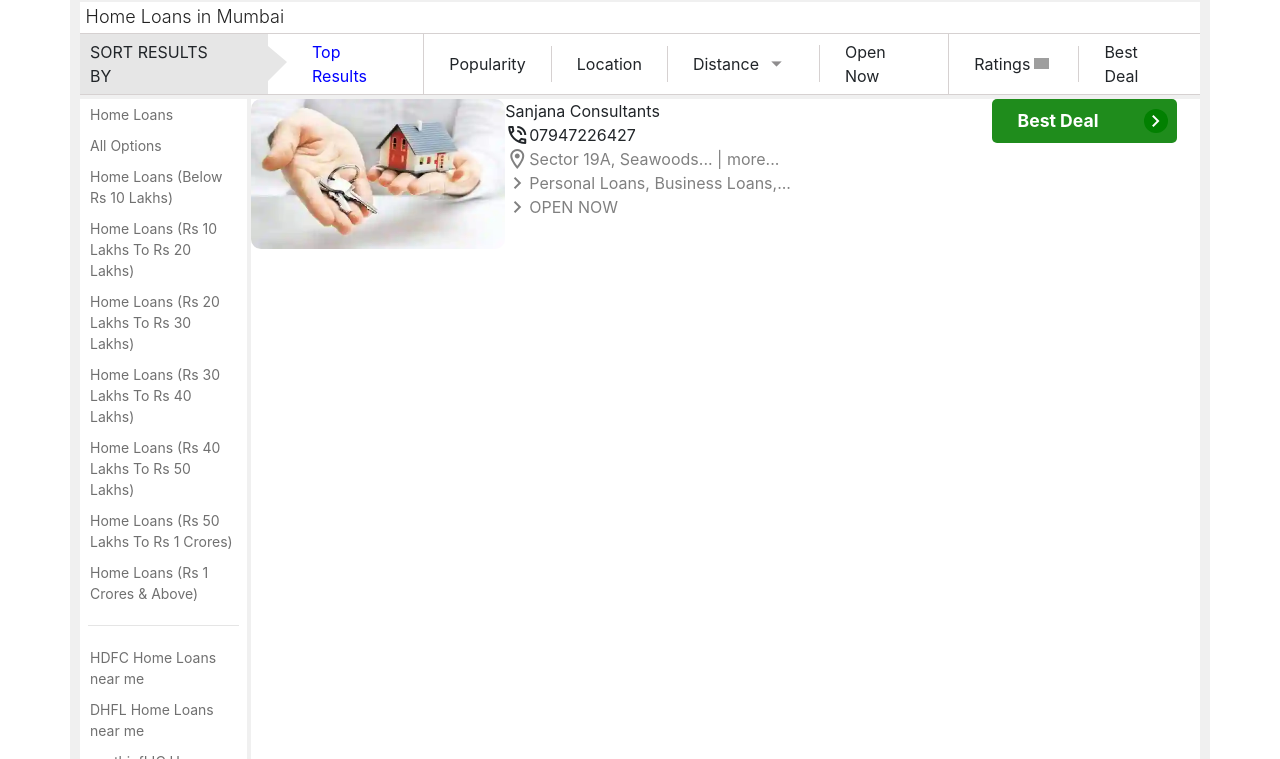
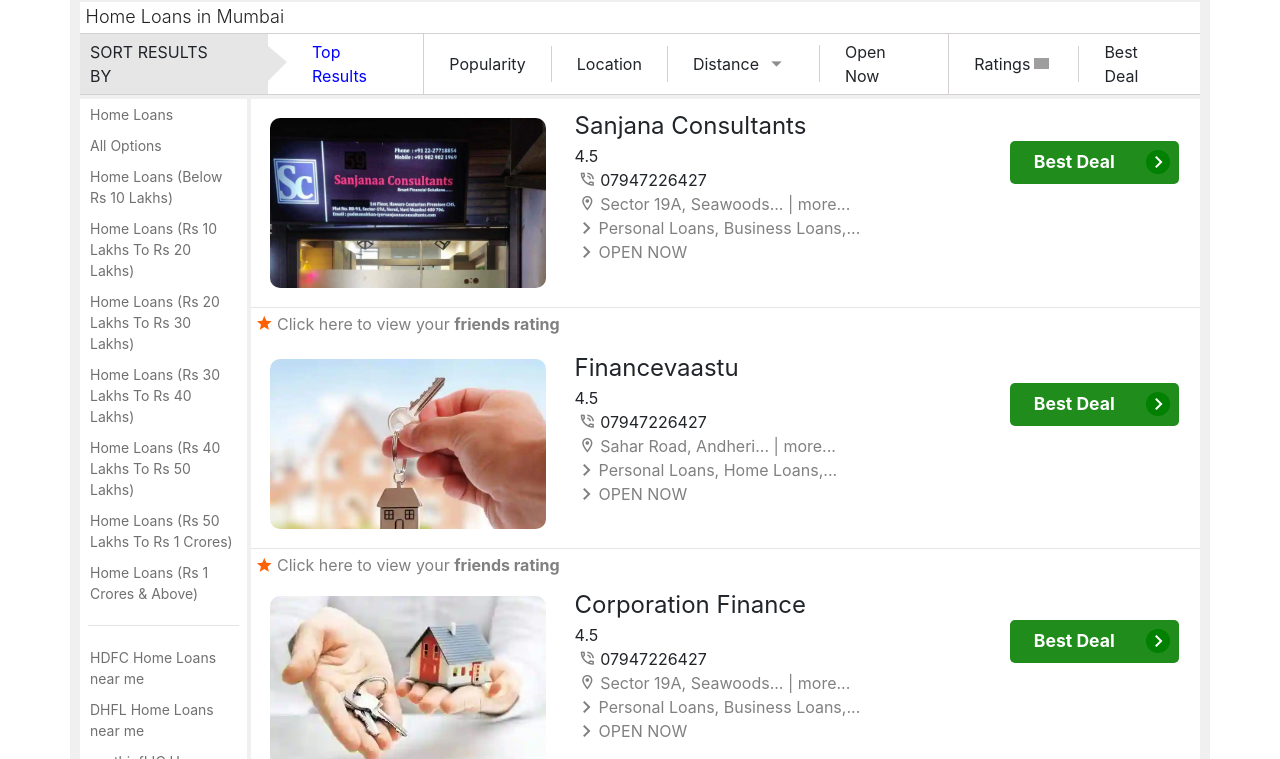
Before and after one commit to KUSUM24/JustDial_Clone, a plain HTML site: page index.html in a window 1280 px wide. Shown: the part 193-952 px from the top of the page. Drawn offline with nearby package versions, Linux system fonts and the light colour scheme; grey boxes are pictures that could not be loaded.

Commit message:
last commit

```diff
--- a/css/index.css
+++ b/css/index.css
@@ -124,12 +124,26 @@
   width: 85%;
 }
 .right-section .card-image {
-  width: 260px;
-  height: 150px;
+  width: 310px;
+  height: 170px;
   border-radius: 10px;
+  margin: 2%;
+  object-fit: cover;
+  object-position: top;
 }
 .right-section .details-item {
   color: gray;
+}
+.right-section .icon-font {
+  font-size: 110%;
+  color: gray;
+}
+.right-section .details-heading {
+  font-size: 150%;
+}
+.shop-details {
+  padding: 1%;
+  width: 50%;
 }
 .jd_verified {
   width: 72px;
@@ -137,7 +151,7 @@
   background-size: 70px 15px;
   background-repeat: no-repeat;
   margin-right: 10px;
-  background-image: url(https://akam.cdn.jdmagicbox.com/images/icontent/newwap/newprot/jdvrsl_verified.svg);
+  background-image: url("https://akam.cdn.jdmagicbox.com/images/icontent/newwap/newprot/jdvrsl_verified.svg");
 }
 .best-deal-section .best-deal-btn {
   background-color: #1f8c1c;
@@ -145,6 +159,7 @@
   padding: 4%;
   width: 80%;
   border-radius: 5px;
+  margin-top: 20%;
 }
 .best-deal-btn .best-deal-text {
   font-weight: 650;
@@ -155,3 +170,13 @@
   background-color: #028001;
   border-radius: 50%;
 }
+.friends-rating {
+  color: gray;
+}
+.friends-rating .star-icon {
+  color: #ff6101;
+  font-size: 110%;
+}
+.card-section-1 {
+  margin-bottom: 5px;
+}
--- a/index.html
+++ b/index.html
@@ -105,27 +105,28 @@
             <li>SBI Home Loans near me</li>
             <li>Indiabulls Home Loans near me</li>
             <li>ICICI Home Loans near me</li>
-
-            <!-- Gruh Home Loans near meBajaj Finance Home Loans near meCitibank
-            DSA Home Loan near meL&t Finance Home Loans near meHome Loan
-            Transfer Services near me -->
           </div>
           <div class="right-section bg-white">
-            <div class="card-section-1 align-start justify-content-around">
-              <img class="card-image" src="images/cardImage2.webp" alt="" />
-              <div class="shop-details w-50">
+            <div class="card-section-1">
+              <div class="first-section align-start justify-content-around">
+                <img class="card-image" src="images/cardImage1.webp" alt="" />
+                <div class="shop-details">
                   <div class="details-heading">Sanjana Consultants</div>
                   <div class="rating-main">
-                  <div class="final-rating"></div>
+                    <div class="final-rating">4.5</div>
                     <div class="rating-stars"></div>
                     <div class="votes"></div>
                   </div>
                   <div class="call-details align-flex">
-                  <span class="material-icons-outlined"> phone_in_talk </span>
+                    <span class="icon-font mx-1 material-icons-outlined">
+                      phone_in_talk
+                    </span>
                     <div class="mobile-number">07947226427</div>
                   </div>
                   <div class="address-main align-flex details-item">
-                  <span class="material-icons-outlined"> location_on </span>
+                    <span class="icon-font mx-1 material-icons-outlined">
+                      location_on
+                    </span>
                     <div class="address">
                       Sector 19A, Seawoods... | <span> more...</span>
                     </div>
@@ -153,6 +154,120 @@
                   </div>
                 </div>
               </div>
+              <hr class="w-100 mt-0 mb-1" />
+              <div class="friends-rating align-flex">
+                <span class="star-icon material-icons-outlined mx-1">
+                  star
+                </span>
+                <div>Click here to view your <b>friends rating</b></div>
+              </div>
+            </div>
+            <div class="card-section-2">
+              <div class="first-section align-start justify-content-around">
+                <img class="card-image" src="images/cardImage3.webp" alt="" />
+                <div class="shop-details">
+                  <div class="details-heading">Financevaastu</div>
+                  <div class="rating-main">
+                    <div class="final-rating">4.5</div>
+                    <div class="rating-stars"></div>
+                    <div class="votes"></div>
+                  </div>
+                  <div class="call-details align-flex">
+                    <span class="icon-font mx-1 material-icons-outlined">
+                      phone_in_talk
+                    </span>
+                    <div class="mobile-number">07947226427</div>
+                  </div>
+                  <div class="address-main align-flex details-item">
+                    <span class="icon-font mx-1 material-icons-outlined">
+                      location_on
+                    </span>
+                    <div class="address">
+                      Sahar Road, Andheri... | <span> more...</span>
+                    </div>
+                  </div>
+                  <div class="related-search align-flex details-item">
+                    <span class="material-icons-outlined"> chevron_right </span>
+                    <div class="card-text">Personal Loans, Home Loans,...</div>
+                  </div>
+                  <div class="shop-status align-flex details-item">
+                    <span class="material-icons-outlined"> chevron_right </span>
+                    <div class="card-text">OPEN NOW</div>
+                  </div>
+                  <span class="jd_verified"></span>
+                </div>
+                <div class="best-deal-section justify-flex w-25">
+                  <div class="best-deal-btn justify-between">
+                    <div class="best-deal-text">Best Deal</div>
+                    <span class="circle-arrow material-icons-outlined">
+                      keyboard_arrow_right
+                    </span>
+                  </div>
+                </div>
+              </div>
+              <hr class="w-100 mt-0 mb-1" />
+              <div class="friends-rating align-flex">
+                <span class="star-icon material-icons-outlined mx-1">
+                  star
+                </span>
+                <div>Click here to view your <b>friends rating</b></div>
+              </div>
+            </div>
+            <div class="card-section-3">
+              <div class="first-section align-start justify-content-around">
+                <img class="card-image" src="images/cardImage2.webp" alt="" />
+                <div class="shop-details">
+                  <div class="details-heading">Corporation Finance</div>
+                  <div class="rating-main">
+                    <div class="final-rating">4.5</div>
+                    <div class="rating-stars"></div>
+                    <div class="votes"></div>
+                  </div>
+                  <div class="call-details align-flex">
+                    <span class="icon-font mx-1 material-icons-outlined">
+                      phone_in_talk
+                    </span>
+                    <div class="mobile-number">07947226427</div>
+                  </div>
+                  <div class="address-main align-flex details-item">
+                    <span class="icon-font mx-1 material-icons-outlined">
+                      location_on
+                    </span>
+                    <div class="address">
+                      Sector 19A, Seawoods... | <span> more...</span>
+                    </div>
+                  </div>
+                  <div class="related-search align-flex details-item">
+                    <span class="material-icons-outlined"> chevron_right </span>
+                    <div class="card-text">
+                      Personal Loans, Business Loans,...
+                    </div>
+                  </div>
+                  <div class="shop-status align-flex details-item">
+                    <span class="material-icons-outlined"> chevron_right </span>
+                    <div class="card-text">OPEN NOW</div>
+                  </div>
+                  <div class="verified-section">
+                    <span class="jd_verified"></span>
+                  </div>
+                </div>
+                <div class="best-deal-section justify-flex w-25">
+                  <div class="best-deal-btn justify-between">
+                    <div class="best-deal-text">Best Deal</div>
+                    <span class="circle-arrow material-icons-outlined">
+                      keyboard_arrow_right
+                    </span>
+                  </div>
+                </div>
+              </div>
+              <hr class="w-100 mt-0 mb-1" />
+              <div class="friends-rating align-flex">
+                <span class="star-icon material-icons-outlined mx-1">
+                  star
+                </span>
+                <div>Click here to view your <b>friends rating</b></div>
+              </div>
+            </div>
           </div>
         </div>
       </div>
```
Also changed, not shown: images/cardImage1.webp (added), images/cardImage3.webp (added). Lines whose indentation alone changed are shown as unchanged.
